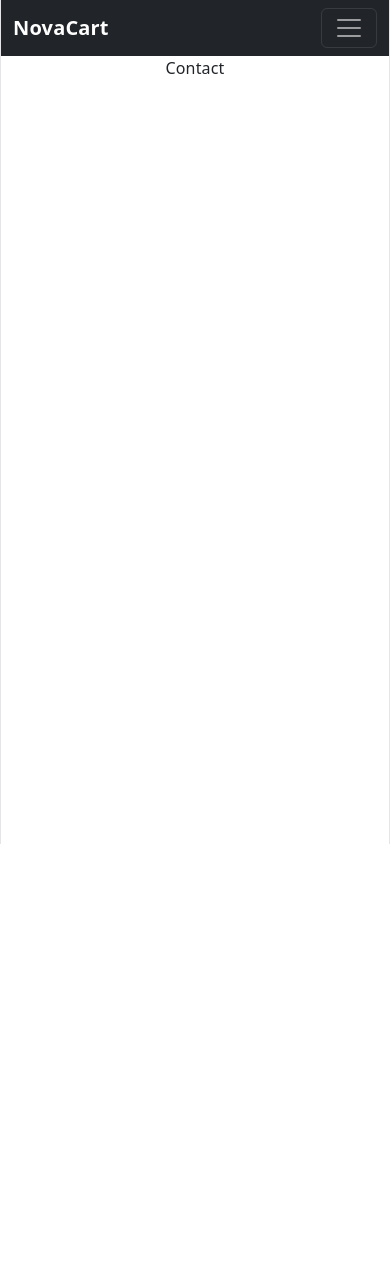
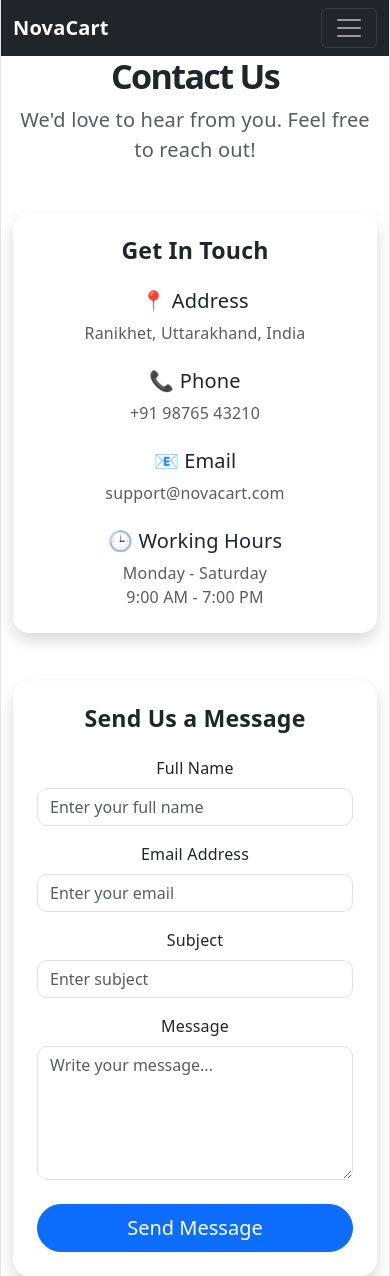
Before and after one commit to saniyamehra03/Ecommerce_intern, a React (Vite) app: page /contact in a window 390 px wide. Before the commit the page ends 844 px from the top, so only its background shows below. Built offline with nearby package versions, Linux system fonts and the light colour scheme.

Commit message:
Create responsive Contact page with contact form

```diff
--- a/src/App.css
+++ b/src/App.css
@@ -22,3 +22,23 @@
   transform: translateY(-8px);
   box-shadow: 0 12px 30px rgba(0, 0, 0, 0.15);
 }
+.contact-card {
+  transition: all 0.3s ease;
+}
+
+.contact-card:hover {
+  transform: translateY(-8px);
+  box-shadow: 0 15px 35px rgba(0, 0, 0, 0.15);
+}
+
+.form-control {
+  border-radius: 10px;
+}
+
+.btn-primary {
+  transition: all 0.3s ease;
+}
+
+.btn-primary:hover {
+  transform: scale(1.02);
+}
--- a/src/pages/Contact.jsx
+++ b/src/pages/Contact.jsx
@@ -2,7 +2,121 @@ import React from 'react'
 
 const Contact = () => {
   return (
-    <div>Contact</div>
+    <div className='container' py-5>
+
+      <div className='text-center mb-5'>
+     <h1 className='display-4 fw-bold'>
+      Contact Us
+     </h1>
+      <p className="text-muted fs-5">
+         We'd love to hear from you. Feel free to reach out!
+      </p>
+     </div>
+
+     <div className='row g-5'>
+      <div className="col-lg-5">
+        <div className="card contact-card border-0 shadow rounded-4 p-4">
+
+            <h3 className="fw-bold mb-4">Get In Touch</h3>
+      <div className='mb-4'>
+          <h5>📍 Address</h5>
+              <p className="text-muted mb-0">
+                Ranikhet, Uttarakhand, India
+              </p>
+      </div>
+       <div className="mb-4">
+              <h5>📞 Phone</h5>
+              <p className="text-muted mb-0">
+                +91 98765 43210
+              </p>
+       </div>
+        <div className="mb-4">
+              <h5>📧 Email</h5>
+              <p className="text-muted mb-0">
+                support@novacart.com
+              </p>
+            </div>
+
+         <div>
+              <h5>🕒 Working Hours</h5>
+              <p className="text-muted mb-0">
+                Monday - Saturday
+                <br />
+                9:00 AM - 7:00 PM
+              </p>
+         </div>
+      </div>
+
+      </div>
+       <div className="col-lg-7">
+
+          <div className="card border-0 shadow rounded-4 p-4">
+
+            <h3 className="fw-bold mb-4">
+              Send Us a Message
+            </h3>
+
+            <form>
+
+              <div className="mb-3">
+                <label className="form-label">
+                  Full Name
+                </label>
+                <input
+                  type="text"
+                  className="form-control"
+                  placeholder="Enter your full name"
+                />
+              </div>
+
+              <div className="mb-3">
+                <label className="form-label">
+                  Email Address
+                </label>
+                <input
+                  type="email"
+                  className="form-control"
+                  placeholder="Enter your email"
+                />
+              </div>
+
+              <div className="mb-3">
+                <label className="form-label">
+                  Subject
+                </label>
+                <input
+                  type="text"
+                  className="form-control"
+                  placeholder="Enter subject"
+                />
+              </div>
+
+              <div className="mb-4">
+                <label className="form-label">
+                  Message
+                </label>
+                <textarea
+                  rows="5"
+                  className="form-control"
+                  placeholder="Write your message..."
+                ></textarea>
+              </div>
+
+              <button
+                type="submit"
+                className="btn btn-primary btn-lg w-100 rounded-pill"
+              >
+                Send Message
+              </button>
+
+            </form>
+
+
+    </div>
+    </div>
+    </div>
+    </div>
+
   )
 }
 
```
